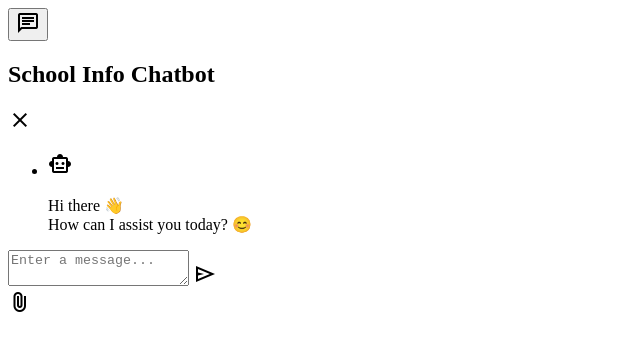
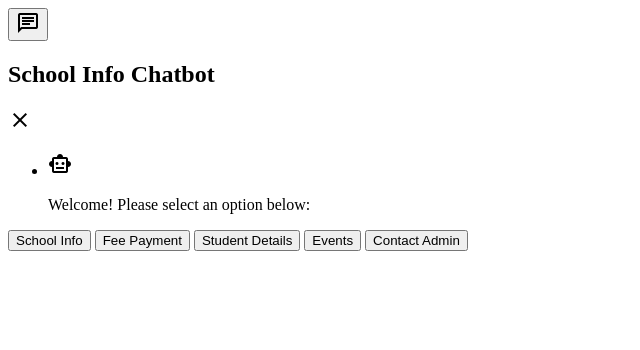
Before and after one commit to ToMuDa1745/school-info-bot, a website: page index.html in a window 1280 px wide. Both pictures are taken after a click on the button "chat". Shown: the whole page, without its empty margins (0-640 px from the left). Drawn offline with nearby package versions, Linux system fonts and the light colour scheme.

Commit message:
Update index.html

```diff
--- a/index.html
+++ b/index.html
@@ -7,9 +7,6 @@
 
     <!-- Google Fonts for Icons -->
     <link rel="stylesheet" href="https://fonts.googleapis.com/css2?family=Material+Symbols+Outlined:opsz,wght,FILL,GRAD@48,400,0,0"/>
-
-    <!-- XLSX Library for Excel Handling -->
-    <script src="https://cdn.jsdelivr.net/npm/xlsx/dist/xlsx.full.min.js"></script>
 
     <!-- JavaScript File -->
     <script src="script.js" defer></script>
@@ -33,21 +30,44 @@
         <ul class="chat-box">
             <li class="chat incoming">
                 <span class="material-symbols-outlined">smart_toy</span>
-                <p>Hi there 👋 <br> How can I assist you today? 😊</p>
+                <p>Welcome! Please select an option below:</p>
             </li>
         </ul>
 
-        <!-- Chat Input Section -->
-        <div class="chat-input">
-            <textarea placeholder="Enter a message..." required></textarea>
-            <span id="send-btn" class="material-symbols-outlined">send</span>
-        </div>
-
-        <!-- File Upload Section -->
-        <div class="file-upload">
-            <label for="excelFileInput" class="material-symbols-outlined">attach_file</label>
-            <input type="file" id="excelFileInput" style="display: none;">
+        <!-- Chat Options Section -->
+        <div class="button-options">
+            <button onclick="handleOption('School Info')">School Info</button>
+            <button onclick="handleOption('Fee Payment')">Fee Payment</button>
+            <button onclick="handleOption('Student Details')">Student Details</button>
+            <button onclick="handleOption('Events')">Events</button>
+            <button onclick="handleOption('Contact Admin')">Contact Admin</button>
         </div>
     </div>
+
+    <script>
+        // JavaScript for Chatbot Toggle
+        document.querySelector('.chatbot-toggler').addEventListener('click', () => {
+            document.querySelector('.chatbot').classList.toggle('show-chatbot');
+        });
+
+        document.querySelector('.close-chatbot').addEventListener('click', () => {
+            document.querySelector('.chatbot').classList.remove('show-chatbot');
+        });
+
+        // Handle Menu Options
+        function handleOption(option) {
+            const chatBox = document.querySelector('.chat-box');
+            const newMessage = document.createElement('li');
+            newMessage.classList.add('chat', 'outgoing');
+            newMessage.innerHTML = `<p>${option} selected. Please wait while we process your request...</p>`;
+            chatBox.appendChild(newMessage);
+
+            // Scroll to the latest message
+            chatBox.scrollTop = chatBox.scrollHeight;
+
+            // Here you can add further logic to handle each option
+            // Example: Call a function to fetch school info, fee payment details, etc.
+        }
+    </script>
 </body>
 </html>
```
